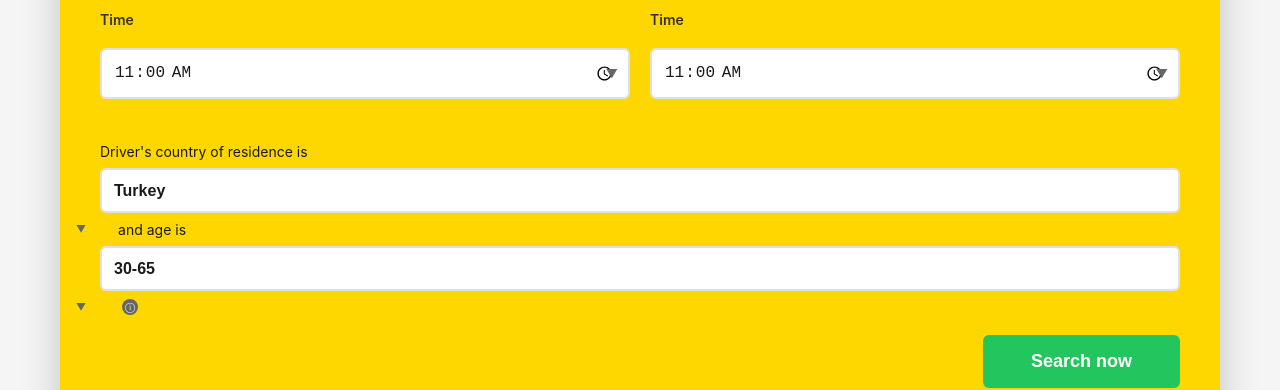
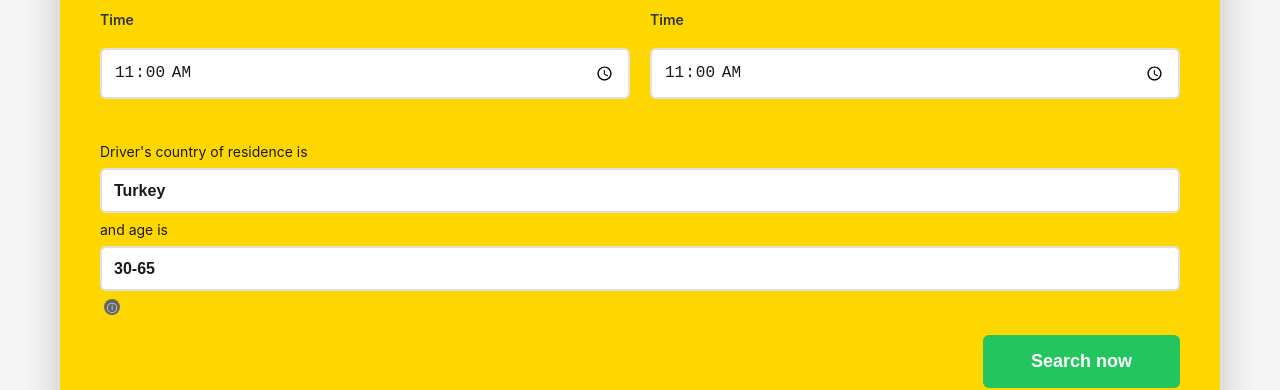
Before and after one commit to CemilEmreAras/xdrive-fe, a React (Vite) app: page / in a window 1280 px wide. Shown: the part 761-1151 px from the top of the page. Built offline with nearby package versions, Linux system fonts and the light colour scheme; no server answers.

Commit message:
fix: Input'lardaki tüm arrow'lar kaldırıldı

```diff
--- a/src/pages/Home.jsx
+++ b/src/pages/Home.jsx
@@ -336,7 +336,6 @@ function Home() {
                       className="form-input time-input"
                       required
                     />
-                    <span className="input-arrow">▼</span>
                   </div>
                 </div>
 
@@ -368,7 +367,6 @@ function Home() {
                       className="form-input time-input"
                       required
                     />
-                    <span className="input-arrow">▼</span>
                   </div>
                 </div>
               </div>
@@ -386,7 +384,6 @@ function Home() {
                   <option value="Germany">Germany</option>
                   <option value="France">France</option>
                 </select>
-                <span className="select-arrow">▼</span>
                 <span> and age is </span>
                 <select
                   value={searchData.driverAge}
@@ -398,7 +395,6 @@ function Home() {
                   <option value="30-65">30-65</option>
                   <option value="66+">66+</option>
                 </select>
-                <span className="select-arrow">▼</span>
                 <span className="info-icon" title="Age information">ⓘ</span>
               </div>
 
```
